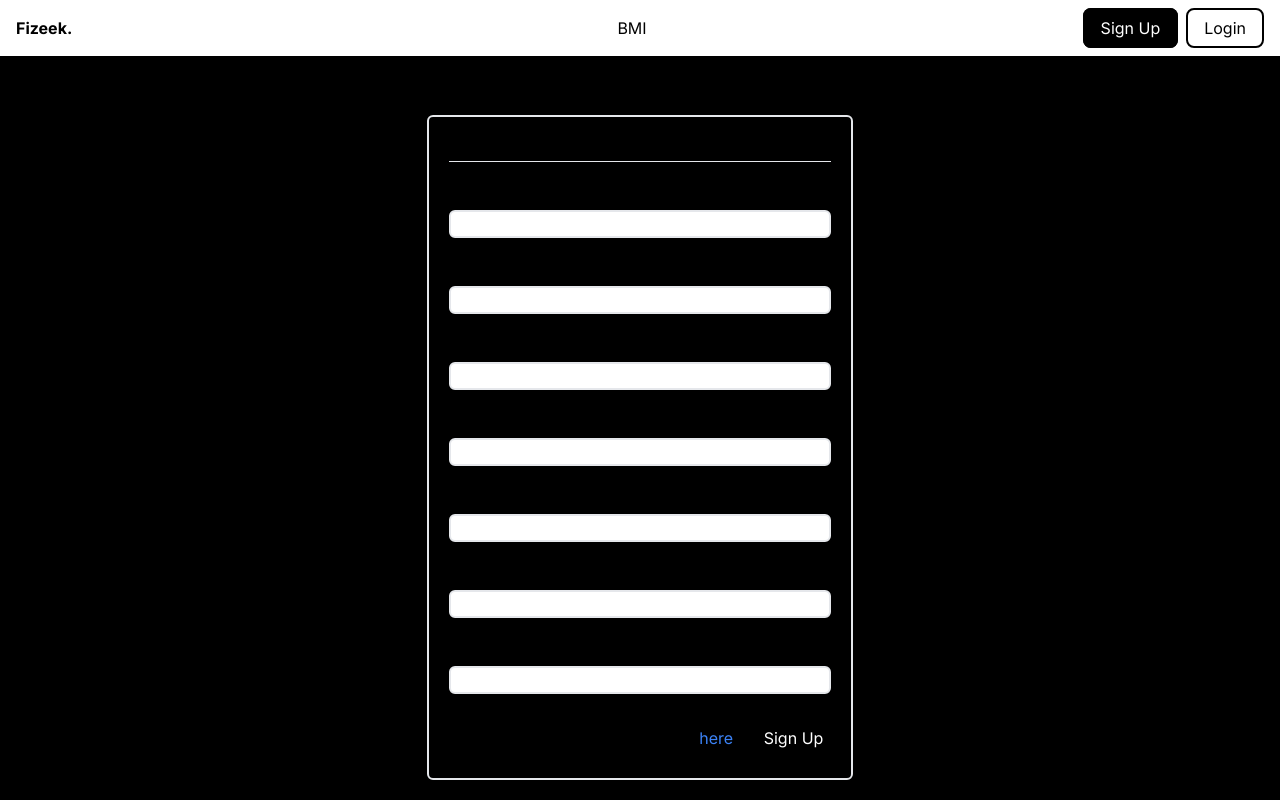
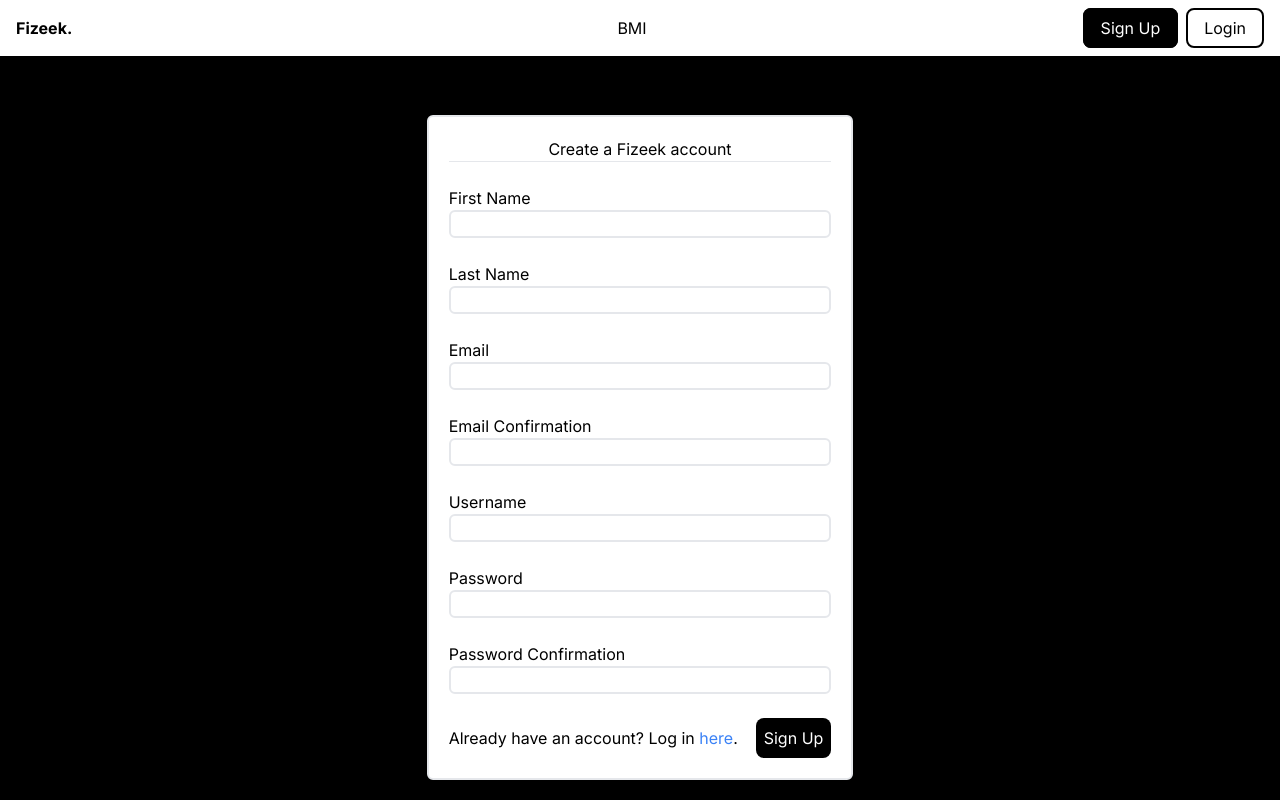
Before and after one commit to hoalex21/Fizeek, a Next.js app: page /auth/signup in a window 1280 px wide. Built offline with nearby package versions, Linux system fonts and the light colour scheme; no server answers.

Commit message:
give foregound white background

```diff
--- a/app/auth/ui/user-form.tsx
+++ b/app/auth/ui/user-form.tsx
@@ -11,7 +11,7 @@ export default function UserForm({
 }) {
     return (
         <div className="flex justify-center items-center mt-[calc(59px)]">
-            <div className="border-2 shadow rounded-md p-5 lg:w-5/12 xl:w-4/12">
+            <div className="border-2 shadow rounded-md p-5 lg:w-5/12 xl:w-4/12 bg-white">
                 <form action={action} onSubmit={onSubmit}>
                     {children}
                 </form>
--- a/app/calculator/bmi/page.tsx
+++ b/app/calculator/bmi/page.tsx
@@ -63,7 +63,7 @@ export default function CalculatorBmi() {
 
             <main>
                 <div className="w-screen flex justify-center mt-[calc(56px)]">
-                    <div className="border-2 rounded-md w-3/12 p-5">
+                    <div className="border-2 rounded-md w-3/12 p-5 bg-white">
                         <form onSubmit={onSubmit}>
                             <fieldset>
                                 <legend className="text-xl text-center pb-5">Body Mass Index Calculator</legend>
```
